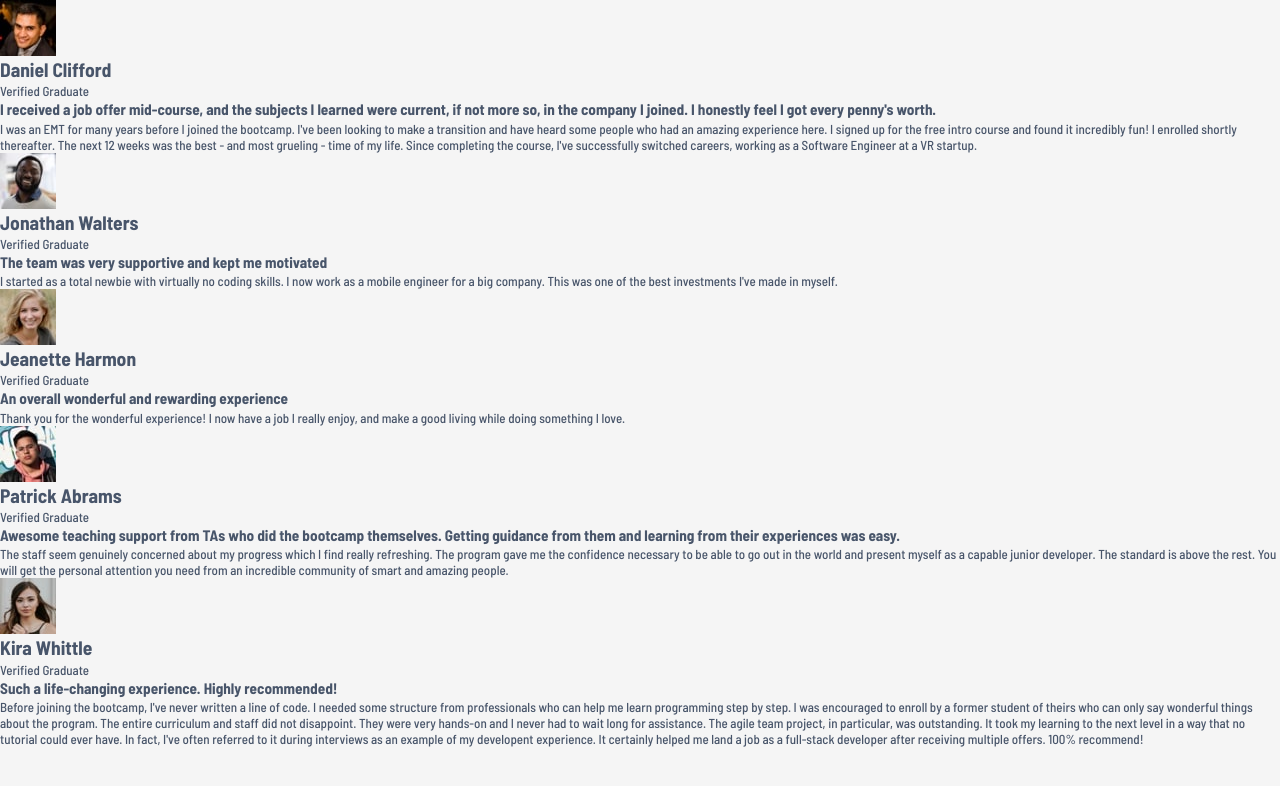
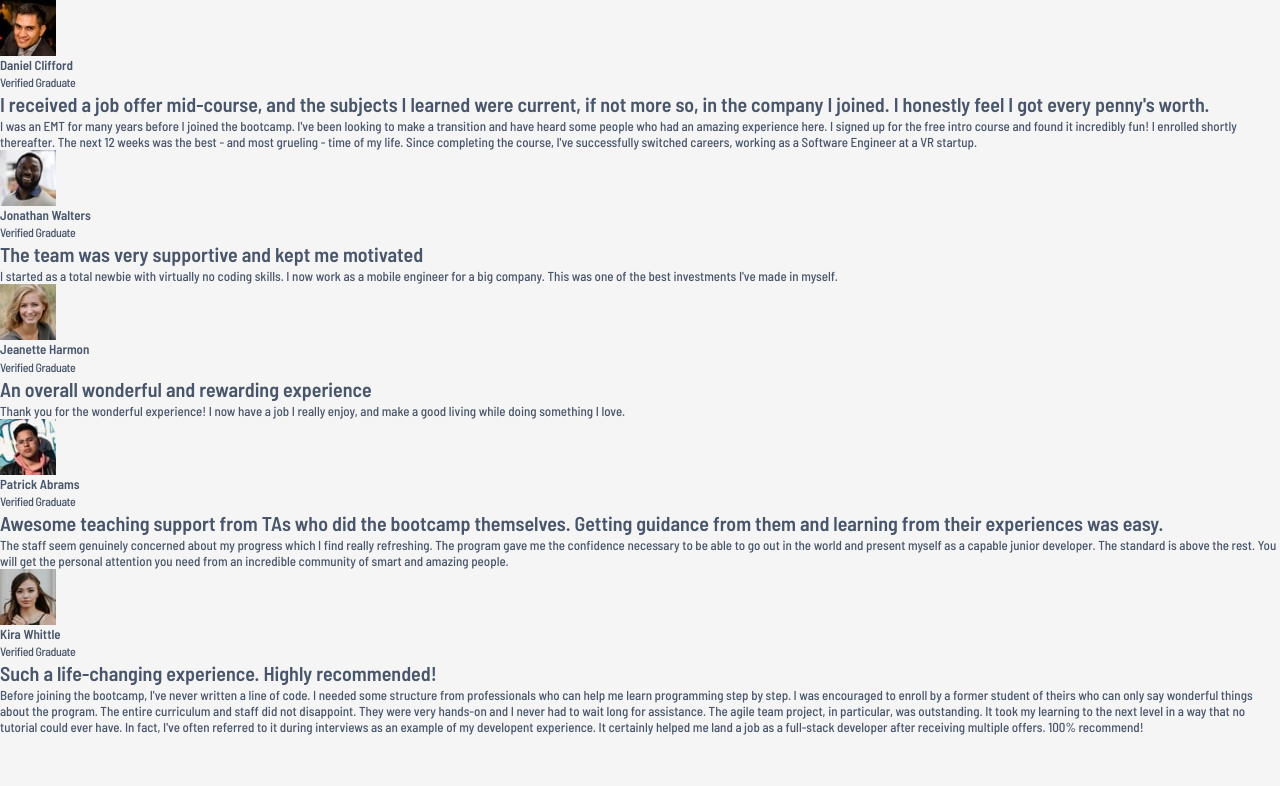
Before and after one commit to shantoopaul/testimonials-grid-section, a plain HTML site: page index.html in a window 1280 px wide. Drawn offline with Linux system fonts and the light colour scheme.

Commit message:
add: font sizes

```diff
--- a/src/sass/_variables.scss
+++ b/src/sass/_variables.scss
@@ -17,7 +17,9 @@ $black: hsl(0, 0%, 7%);
 $barlow: 'Barlow Semi Condensed', sans-serif;
 
 // Font size
+$text-12: 0.75rem;
 $text-13: 0.8125rem;
+$text-20: 1.25rem;
 
 // Font weight
 $font-medium: 500;
--- a/src/sass/styles.scss
+++ b/src/sass/styles.scss
@@ -20,3 +20,18 @@ body {
 	color: $grey-500;
 	background: $grey-50;
 }
+
+h2 {
+	font-size: $text-13;
+	font-weight: $font-semibold;
+}
+
+h3 {
+	font-size: $text-20;
+	font-weight: $font-semibold;
+}
+
+span {
+	font-size: $text-12;
+	letter-spacing: -0.4px;
+}
```
Also changed, not shown: styles.css, 1 other file.
